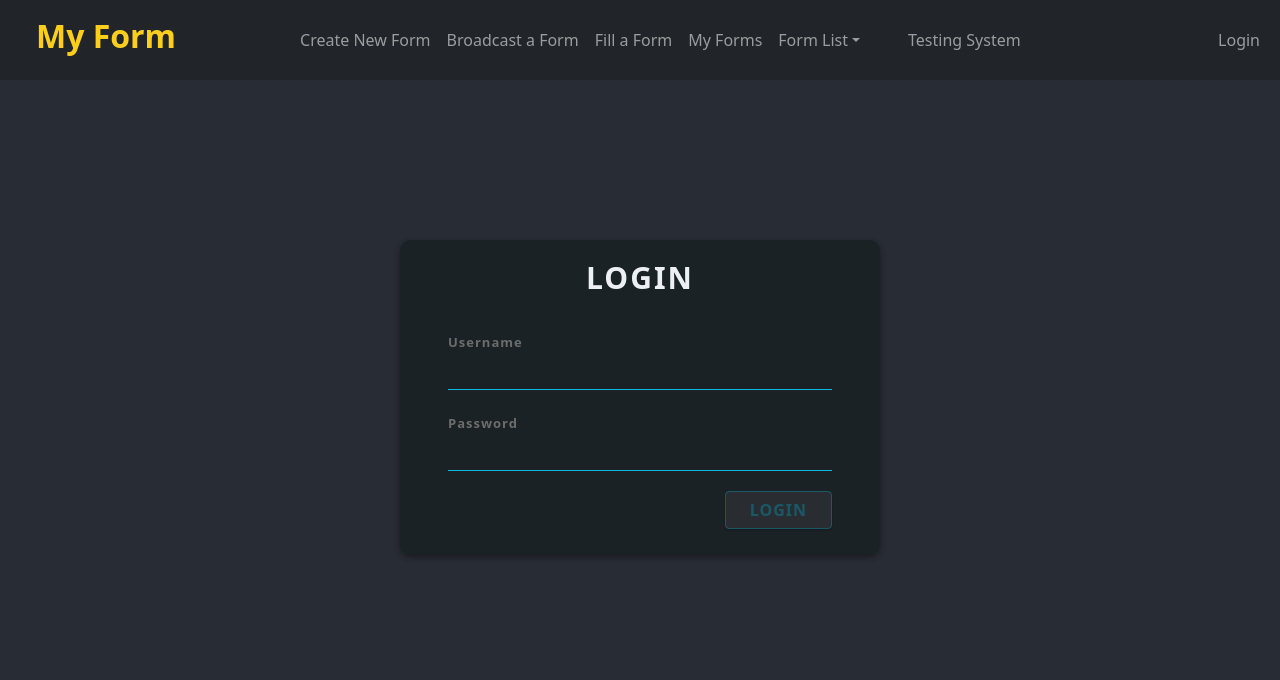
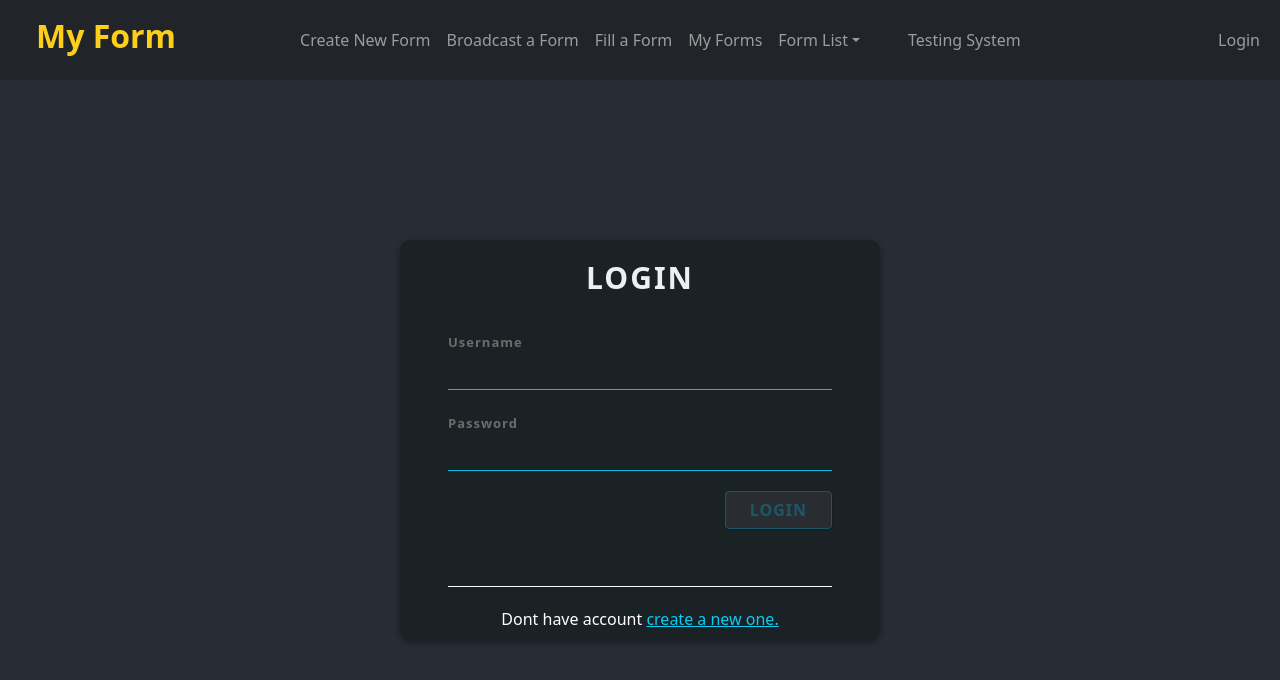
Before and after one commit to burakrzgr/MyForm, a React (Create React App) app: page /Login in a window 1280 px wide. Shown: the top 680 px of the page. Built offline with nearby package versions, Linux system fonts and the light colour scheme.

Commit message:
register css

```diff
--- a/src/RouterConfig.tsx
+++ b/src/RouterConfig.tsx
@@ -4,6 +4,7 @@ import Splash from "./Splash";
 import CreateNewForm from "./components/new-form/CreateNewForm";
 import FillFormList from "./components/fill-form/FillFormList";
 import FillForm from "./components/fill-form/FillForm";
+import RegisterPage from "./components/auth/RegisterPage";
 
 function ConfigureRouter() {
     return (
@@ -27,7 +28,8 @@ function ConfigureRouter() {
                         <Route path="Archived" element={<h3>Archived Tamamlanmadı.</h3>} />
                         <Route path=":regionId" element={<CreateNewForm />} />
                     </Route>
-                    <Route path="login"  element={<LoginPage ></LoginPage>} />
+                    <Route path="Login"  element={<LoginPage ></LoginPage>} />
+                    <Route path="Register"  element={<RegisterPage ></RegisterPage>} />
                 </Route>
             </Routes>
         </BrowserRouter>
--- a/src/components/auth/LoginPage.tsx
+++ b/src/components/auth/LoginPage.tsx
@@ -22,6 +22,9 @@ export default function LoginPage() {
     const setTokenData = (data : UserModal)=>{
         SetToken(data);
         navigate("/");
+    }
+    const CreateNewAccount =() => {
+        navigate("../Register");
     }
     const login = () => {
         const result = Login({userName: username,password :password, userId:0,token:"",tokenExpiration:new Date()})
@@ -53,8 +56,12 @@ export default function LoginPage() {
                                     </div>
                                 </div>
                             </Form>
+
                         </div>
-                    <div className="col-lg-3 col-md-2"></div>
+                    <div className="col-lg-12 ">
+                                    <div style={{marginTop: "115px", marginBottom: "20px"}} className="border-bottom border-light"/>
+                                    <Form.Label>Dont have account <a className="link-info" onClick={CreateNewAccount}>create a new one.</a></Form.Label>
+                                </div>
                 </div>
             </div>
         </Container>
--- /dev/null
+++ b/src/components/auth/RegisterPage.tsx
@@ -0,0 +1,8 @@
+
+
+export default function RegisterPage(){
+    return (
+        <>
+            Register.tsx
+        </>);
+}
```
